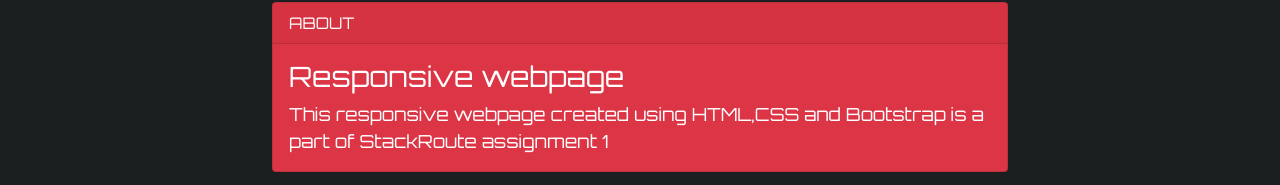
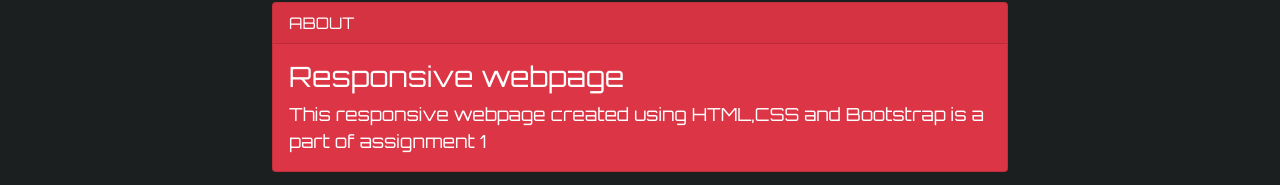
Before and after one commit to VishnuBDev/Bootstrap, a plain HTML site: page index.html in a window 1280 px wide. Shown: the part 2579-2764 px from the top of the page. Drawn offline with nearby package versions, Linux system fonts and the light colour scheme.

Commit message:
Update index.html

```diff
--- a/index.html
+++ b/index.html
@@ -145,7 +145,7 @@
           <div class="card-header">ABOUT</div>
           <div class="card-body">
             <h3 class="card-title">Responsive webpage</h3>
-            <p class="card-text">This responsive webpage created using HTML,CSS and Bootstrap is a part of StackRoute assignment 1</p>
+            <p class="card-text">This responsive webpage created using HTML,CSS and Bootstrap is a part of assignment 1</p>
           </div>
         </div>
       </div>
```
